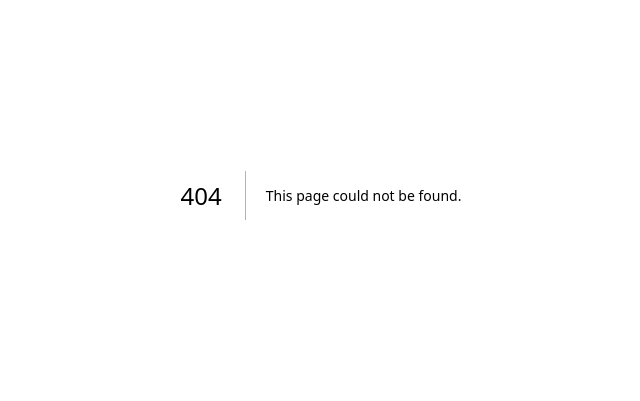
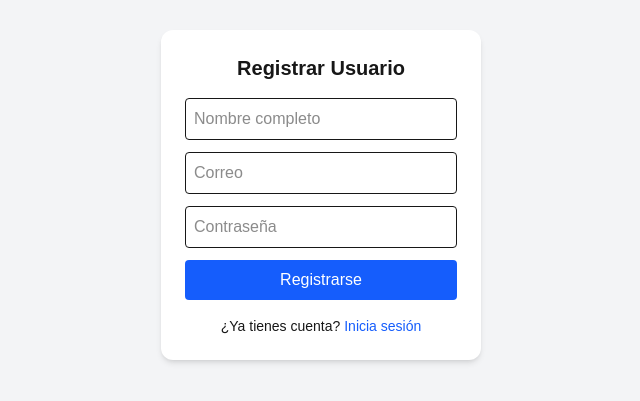
Before and after one commit to diegot-cmd/inventario-obras, a Next.js app: page /register in a window 1280 px wide. Before the commit this address had no page. Shown: the part 205-606 px from the top of the page, without its empty margins (319-959 px from the left). Built offline with nearby package versions, Linux system fonts and the light colour scheme.

Commit message:
Actualización de login y dashboard

```diff
--- a/src/app/api/auth/register/route.ts
+++ b/src/app/api/auth/register/route.ts
@@ -1,35 +1,41 @@
-import { NextResponse } from 'next/server'
-import prisma from '@/lib/db'
-import bcrypt from 'bcryptjs'
+import { NextResponse } from "next/server";
+import { prisma } from "@/lib/prisma";
+import bcrypt from "bcryptjs";
 
 export async function POST(req: Request) {
-  const data = await req.json()
-  const { nombre, email, password, role } = data
+  try {
+    const { nombre, email, password, role } = await req.json();
 
-  if (!nombre || !email || !password) {
-    return NextResponse.json({ error: 'Faltan campos obligatorios' }, { status: 400 })
-  }
-
-  try {
-    const existing = await prisma.usuario.findUnique({ where: { email } })
-    if (existing) {
-      return NextResponse.json({ error: 'Email ya registrado' }, { status: 409 })
+    // Validaciones básicas
+    if (!nombre || !email || !password) {
+      return NextResponse.json({ message: "Faltan campos obligatorios" }, { status: 400 });
     }
 
-    const hashed = await bcrypt.hash(password, 10)
+    // Verificar si ya existe
+    const existingUser = await prisma.usuario.findUnique({ where: { email } });
+    if (existingUser) {
+      return NextResponse.json({ message: "El usuario ya existe" }, { status: 409 });
+    }
 
-    const usuario = await prisma.usuario.create({
+    // Hashear la contraseña
+    const hashedPassword = await bcrypt.hash(password, 10);
+
+    // Crear usuario
+    const newUser = await prisma.usuario.create({
       data: {
         nombre,
         email,
-        password: hashed,
-        role,
+        password: hashedPassword,
+        role: role || "Empleado",
       },
-    })
+    });
 
-    return NextResponse.json({ message: 'Usuario creado', id_usuario: usuario.id_usuario })
+    return NextResponse.json(
+      { message: "Usuario registrado correctamente", usuario: newUser },
+      { status: 201 }
+    );
   } catch (error) {
-    console.error('Error en registro:', error)
-    return NextResponse.json({ error: 'No se pudo crear usuario' }, { status: 500 })
+    console.error("Error en registro:", error);
+    return NextResponse.json({ message: "Error interno del servidor" }, { status: 500 });
   }
 }
--- a/src/app/dashboard/DashboardClient.tsx
+++ b/src/app/dashboard/DashboardClient.tsx
@@ -1,7 +1,8 @@
 'use client'
 
-import { useState } from 'react'
-import { Materiales } from './Materiales' // ✅ named export corregido
+import { useEffect, useState } from 'react'
+import { useRouter } from 'next/navigation'
+import { Materiales } from './Materiales'
 
 interface DashboardClientProps {
   user: {
@@ -13,22 +14,56 @@ interface DashboardClientProps {
 }
 
 export default function DashboardClient({ user }: DashboardClientProps) {
-  const [email, setEmail] = useState('')
-  const [password, setPassword] = useState('')
+  const router = useRouter()
+
+  // Login
+  const [loginEmail, setLoginEmail] = useState('')
+  const [loginPassword, setLoginPassword] = useState('')
+
+  // Registro
+  const [regNombre, setRegNombre] = useState('')
+  const [regEmail, setRegEmail] = useState('')
+  const [regPassword, setRegPassword] = useState('')
+  const [regRole, setRegRole] = useState('Trabajador')
+
   const [refresh, setRefresh] = useState(0)
 
+  // ---------- LOGIN ----------
   const handleLogin = async () => {
     const res = await fetch('/api/auth/login', {
       method: 'POST',
       headers: { 'Content-Type': 'application/json' },
-      body: JSON.stringify({ email, password })
+      body: JSON.stringify({ email: loginEmail, password: loginPassword }),
     })
-
     const data = await res.json()
     if (res.ok) {
       document.cookie = `token=${data.token}; path=/;`
-      alert(`Bienvenido ${data.usuario.nombre}`)
-      setRefresh((prev) => prev + 1) // refrescar Materiales
+      router.push('/dashboard')
+    } else {
+      alert(data.error)
+    }
+  }
+
+  // ---------- REGISTRO ----------
+  const handleRegister = async () => {
+    const res = await fetch('/api/auth/register', {
+      method: 'POST',
+      headers: { 'Content-Type': 'application/json' },
+      body: JSON.stringify({
+        nombre: regNombre,
+        email: regEmail,
+        password: regPassword,
+        role: regRole,
+      }),
+    })
+    const data = await res.json()
+    if (res.ok || res.status === 200) {
+      alert('Usuario creado: ' + data.id_usuario)
+      setRegNombre('')
+      setRegEmail('')
+      setRegPassword('')
+      setRegRole('Trabajador')
+      setRefresh((prev) => prev + 1) // refrescar materiales si quieres
     } else {
       alert(data.error)
     }
@@ -38,28 +73,72 @@ export default function DashboardClient({ user }: DashboardClientProps) {
     <div className="p-4">
       <h1 className="text-2xl font-bold mb-4">Bienvenido, {user.nombre}</h1>
 
-      {/* Formulario login de prueba */}
-      <div className="mb-4">
+      {/* LOGIN */}
+      <div className="mb-6 border p-4">
+        <h2 className="font-bold mb-2">Login</h2>
         <input
           type="email"
           placeholder="Email"
-          value={email}
-          onChange={(e) => setEmail(e.target.value)}
-          className="border p-2 mr-2"
+          value={loginEmail}
+          onChange={(e) => setLoginEmail(e.target.value)}
+          className="border p-2 mr-2 mb-2"
         />
         <input
           type="password"
           placeholder="Password"
-          value={password}
-          onChange={(e) => setPassword(e.target.value)}
-          className="border p-2 mr-2"
+          value={loginPassword}
+          onChange={(e) => setLoginPassword(e.target.value)}
+          className="border p-2 mr-2 mb-2"
         />
-        <button onClick={handleLogin} className="bg-blue-500 text-white p-2">
-          Login
+        <button
+          onClick={handleLogin}
+          className="bg-blue-500 text-white p-2 mb-2"
+        >
+          Entrar
         </button>
       </div>
 
-      {/* Materiales */}
+      {/* REGISTRO */}
+      <div className="mb-6 border p-4">
+        <h2 className="font-bold mb-2">Registrar nuevo usuario</h2>
+        <input
+          type="text"
+          placeholder="Nombre"
+          value={regNombre}
+          onChange={(e) => setRegNombre(e.target.value)}
+          className="border p-2 mr-2 mb-2"
+        />
+        <input
+          type="email"
+          placeholder="Email"
+          value={regEmail}
+          onChange={(e) => setRegEmail(e.target.value)}
+          className="border p-2 mr-2 mb-2"
+        />
+        <input
+          type="password"
+          placeholder="Password"
+          value={regPassword}
+          onChange={(e) => setRegPassword(e.target.value)}
+          className="border p-2 mr-2 mb-2"
+        />
+        <select
+          value={regRole}
+          onChange={(e) => setRegRole(e.target.value)}
+          className="border p-2 mr-2 mb-2"
+        >
+          <option value="Trabajador">Trabajador</option>
+          <option value="Gerente">Gerente</option>
+        </select>
+        <button
+          onClick={handleRegister}
+          className="bg-green-500 text-white p-2 mb-2"
+        >
+          Registrar
+        </button>
+      </div>
+
+      {/* MATERIALES */}
       <Materiales refresh={refresh} />
     </div>
   )
--- /dev/null
+++ b/src/app/register/page.tsx
@@ -0,0 +1,72 @@
+"use client";
+import { useState } from "react";
+import { useRouter } from "next/navigation";
+
+export default function RegisterPage() {
+  const [nombre, setNombre] = useState("");
+  const [email, setEmail] = useState("");
+  const [password, setPassword] = useState("");
+  const router = useRouter();
+
+  const handleRegister = async (e: React.FormEvent) => {
+    e.preventDefault();
+
+    const res = await fetch("/api/auth/register", {
+      method: "POST",
+      headers: { "Content-Type": "application/json" },
+      body: JSON.stringify({ nombre, email, password }),
+    });
+
+    if (res.ok) {
+      alert("Usuario registrado con éxito");
+      router.push("/login");
+    } else {
+      const data = await res.json();
+      alert(data.message || "Error al registrar");
+    }
+  };
+
+  return (
+    <div className="flex justify-center items-center h-screen bg-gray-100">
+      <form onSubmit={handleRegister} className="bg-white p-6 rounded-xl shadow-md w-80">
+        <h2 className="text-xl font-bold mb-4 text-center">Registrar Usuario</h2>
+
+        <input
+          type="text"
+          placeholder="Nombre completo"
+          value={nombre}
+          onChange={(e) => setNombre(e.target.value)}
+          className="w-full p-2 mb-3 border rounded"
+        />
+        <input
+          type="email"
+          placeholder="Correo"
+          value={email}
+          onChange={(e) => setEmail(e.target.value)}
+          className="w-full p-2 mb-3 border rounded"
+        />
+        <input
+          type="password"
+          placeholder="Contraseña"
+          value={password}
+          onChange={(e) => setPassword(e.target.value)}
+          className="w-full p-2 mb-3 border rounded"
+        />
+
+        <button
+          type="submit"
+          className="bg-blue-600 text-white py-2 w-full rounded hover:bg-blue-700"
+        >
+          Registrarse
+        </button>
+
+        <p className="text-center mt-4 text-sm">
+          ¿Ya tienes cuenta?{" "}
+          <a href="/login" className="text-blue-600 hover:underline">
+            Inicia sesión
+          </a>
+        </p>
+      </form>
+    </div>
+  );
+}
--- /dev/null
+++ b/src/lib/prisma.ts
@@ -0,0 +1,13 @@
+import { PrismaClient } from '@prisma/client'
+
+const globalForPrisma = globalThis as unknown as { prisma: PrismaClient }
+
+export const prisma =
+  globalForPrisma.prisma ||
+  new PrismaClient({
+    log: ['query', 'error', 'warn'],
+  })
+
+if (process.env.NODE_ENV !== 'production') globalForPrisma.prisma = prisma
+
+export default prisma
--- /dev/null
+++ b/src/middleware.ts
@@ -0,0 +1,23 @@
+import { NextResponse } from "next/server";
+import type { NextRequest } from "next/server";
+import jwt from "jsonwebtoken";
+
+export function middleware(req: NextRequest) {
+  const token = req.cookies.get("token")?.value;
+
+  if (!token && req.nextUrl.pathname.startsWith("/dashboard")) {
+    return NextResponse.redirect(new URL("/login", req.url));
+  }
+
+  try {
+    if (token) jwt.verify(token, process.env.JWT_SECRET!);
+  } catch {
+    return NextResponse.redirect(new URL("/login", req.url));
+  }
+
+  return NextResponse.next();
+}
+
+export const config = {
+  matcher: ["/dashboard/:path*"],
+};
```
